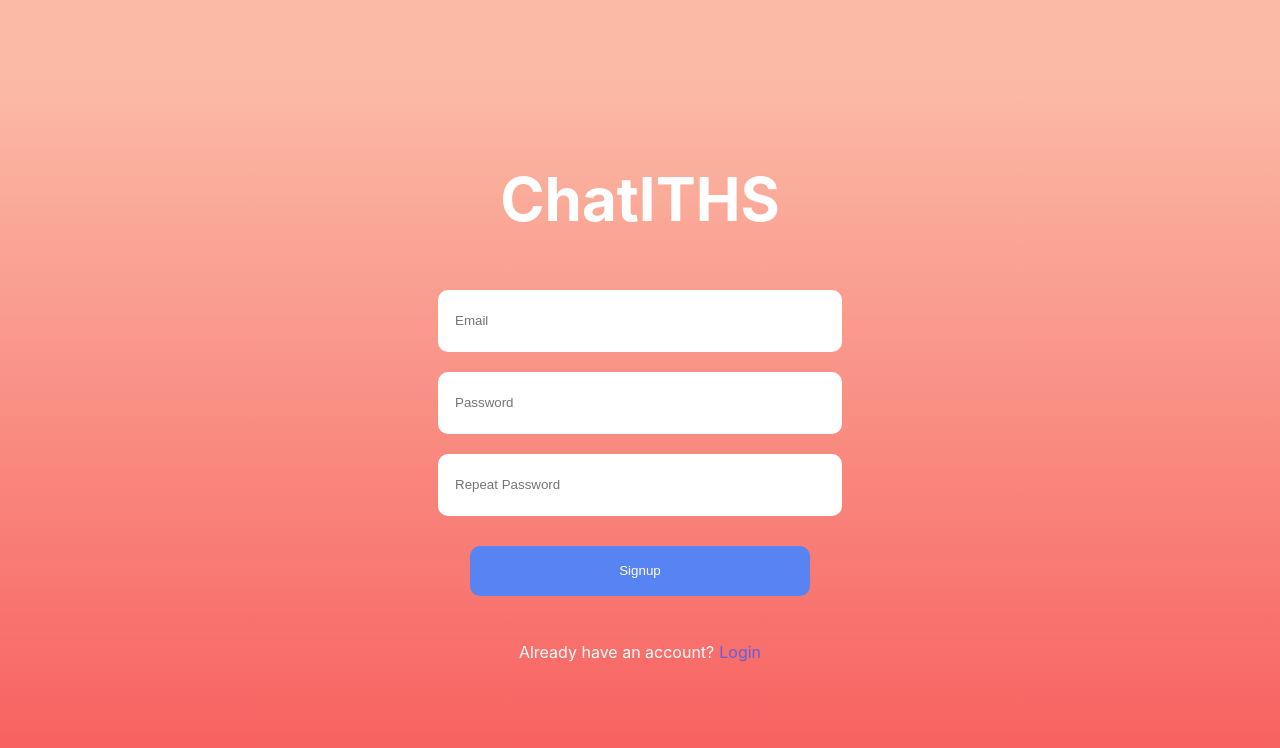
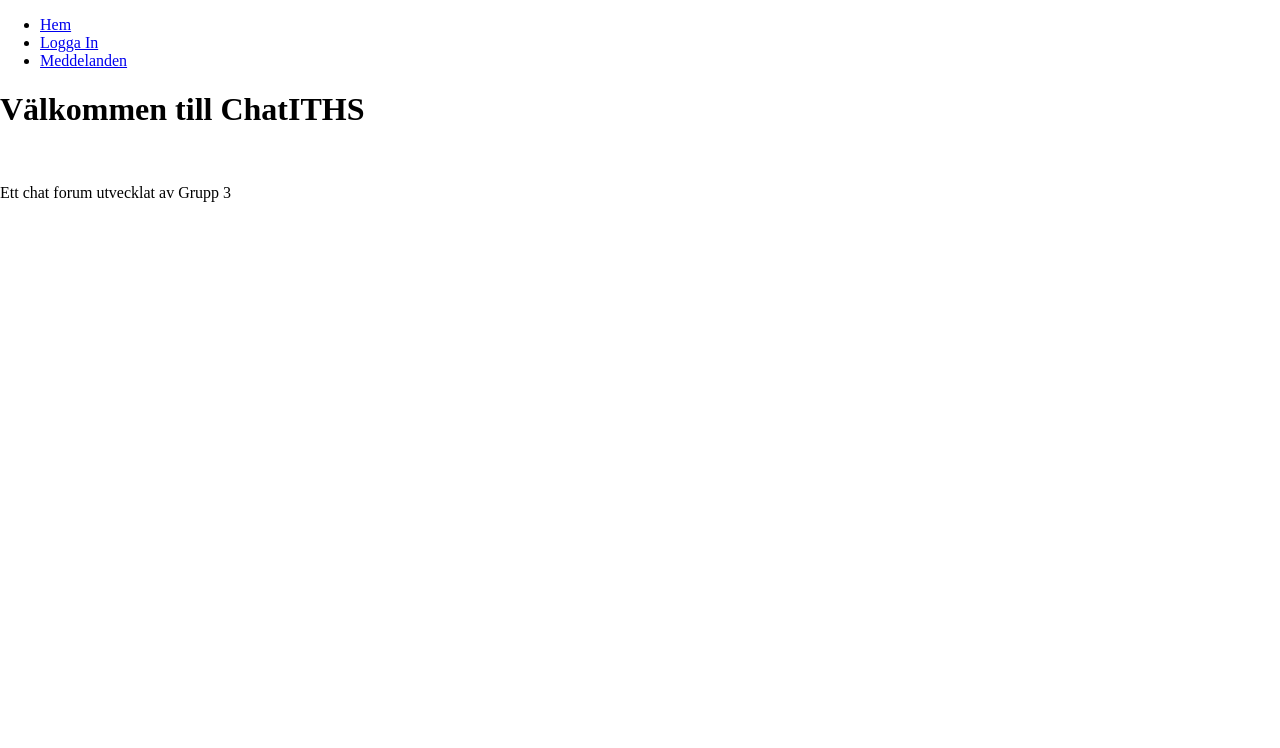
Before and after one commit to MartinEmson/FullstackG3, a React (Create React App) app in the folder frontend/: page / in a window 1280 px wide. Shown: the top 748 px of the page. Built offline with nearby package versions, Linux system fonts and the light colour scheme.

Commit message:
Revert "Update.v2"

```diff
--- a/frontend/src/index.js
+++ b/frontend/src/index.js
@@ -3,7 +3,6 @@ import ReactDOM from 'react-dom/client';
 import { BrowserRouter } from "react-router-dom";
 import './App.css';
 import App from './App';
-import SignUp from './pages/SignUp';
 
 
 
@@ -11,7 +10,7 @@ const root = ReactDOM.createRoot(document.getElementById('root'));
 root.render(
   <React.StrictMode>
     <BrowserRouter>
-      <SignUp />
+    <App />
     </BrowserRouter>
   </React.StrictMode>
 );
--- a/frontend/src/pages/SignUp.js
+++ b/frontend/src/pages/SignUp.js
@@ -1,42 +1,9 @@
-import React, { useState } from 'react';
-import { useNavigate } from 'react-router-dom';
-import Axios from 'axios';
+import React from 'react';
 
-const SignUp = () => {
-    const [email, setEmail] = useState('');
-    const [password, setPassword] = useState('');
-    const [repeatPassword, setRepeatPassword] = useState('');
-
-    const navigate = useNavigate();
-
+const SignupPage = () => {
     const handleSignup = () => {
-        // Check if passwords match
-        if (password !== repeatPassword) {
-            alert("Passwords don't match");
-            return;
-        }
-
-        // Make a POST request to the signup endpoint
-        Axios.post('http://localhost:8900/users', {
-            email: email,
-            password: password
-        })
-            .then((response) => {
-                console.log(response);
-                if (response.status === 200) {
-                    // Signup successful, navigate to the desired page
-                    // You can replace '/profile' with the appropriate route
-                    navigate('/profile');
-                } else {
-                    console.log('Signup failed');
-                }
-            })
-            .catch((error) => {
-                console.log(error);
-            });
-
+        // Implement signup logic here
     };
-
 
     const styles = {
         body: {
@@ -104,30 +71,10 @@ const SignUp = () => {
         <div style={styles.body}>
             <div style={styles.signupContainer}>
                 <h1 style={styles.h1}>ChatITHS</h1>
-                <input
-                    type="email"
-                    placeholder="Email"
-                    style={styles.input}
-                    value={email}
-                    onChange={(e) => setEmail(e.target.value)}
-                />
-                <input
-                    type="password"
-                    placeholder="Password"
-                    style={styles.input}
-                    value={password}
-                    onChange={(e) => setPassword(e.target.value)}
-                />
-                <input
-                    type="password"
-                    placeholder="Repeat Password"
-                    style={styles.input}
-                    value={repeatPassword}
-                    onChange={(e) => setRepeatPassword(e.target.value)}
-                />
-                <button onClick={handleSignup} style={styles.button}>
-                    Signup
-                </button>
+                <input type="email" placeholder="Email" style={styles.input} />
+                <input type="password" placeholder="Password" style={styles.input} />
+                <input type="password" placeholder="Repeat Password" style={styles.input} />
+                <button onClick={handleSignup} style={styles.button}>Signup</button>
                 <div style={styles.loginLink}>
                     <p style={styles.loginText}>Already have an account?</p>
                     <p style={styles.linkText}>Login</p>
@@ -137,4 +84,4 @@ const SignUp = () => {
     );
 };
 
-export default SignUp;
+export default SignupPage;
```
